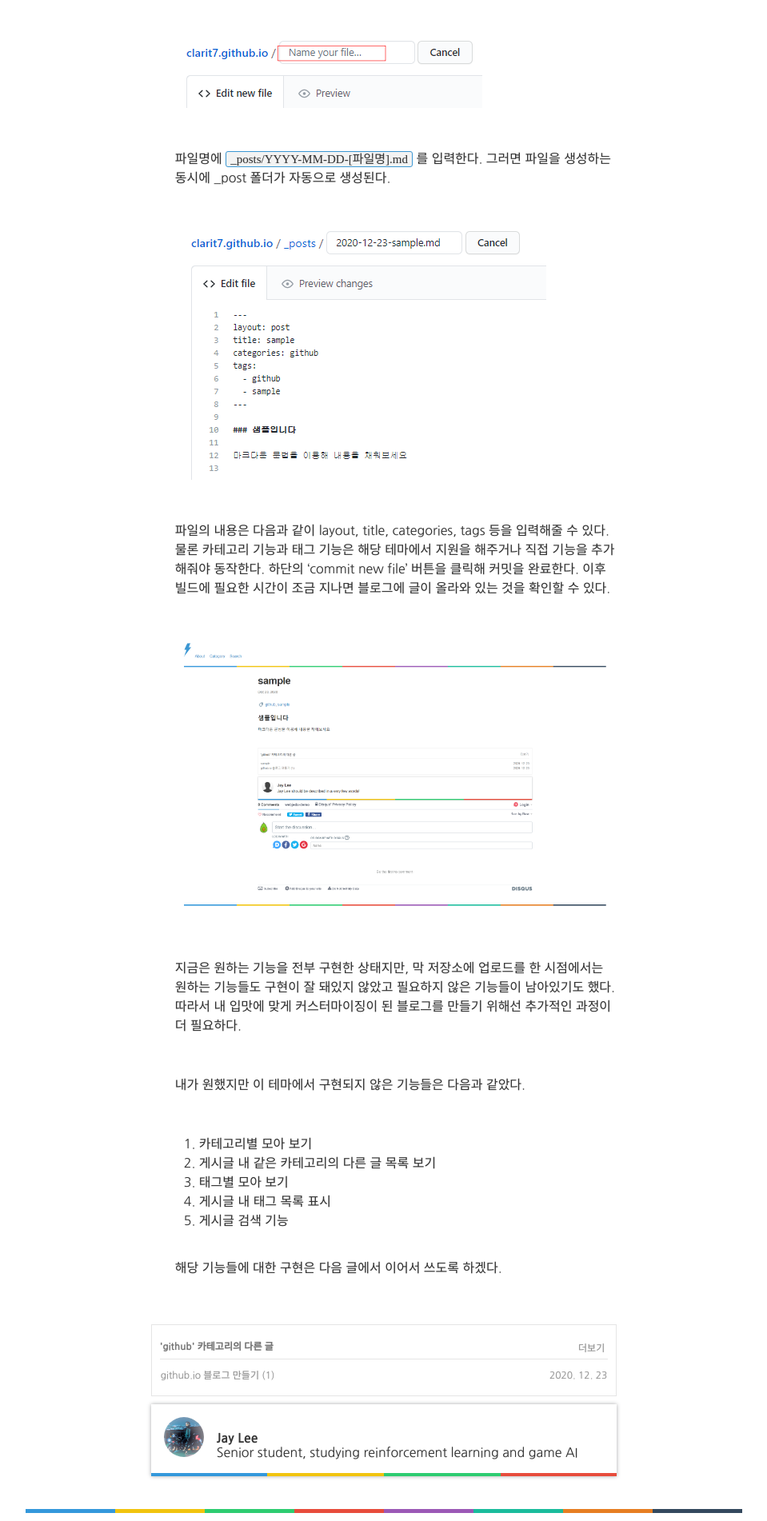
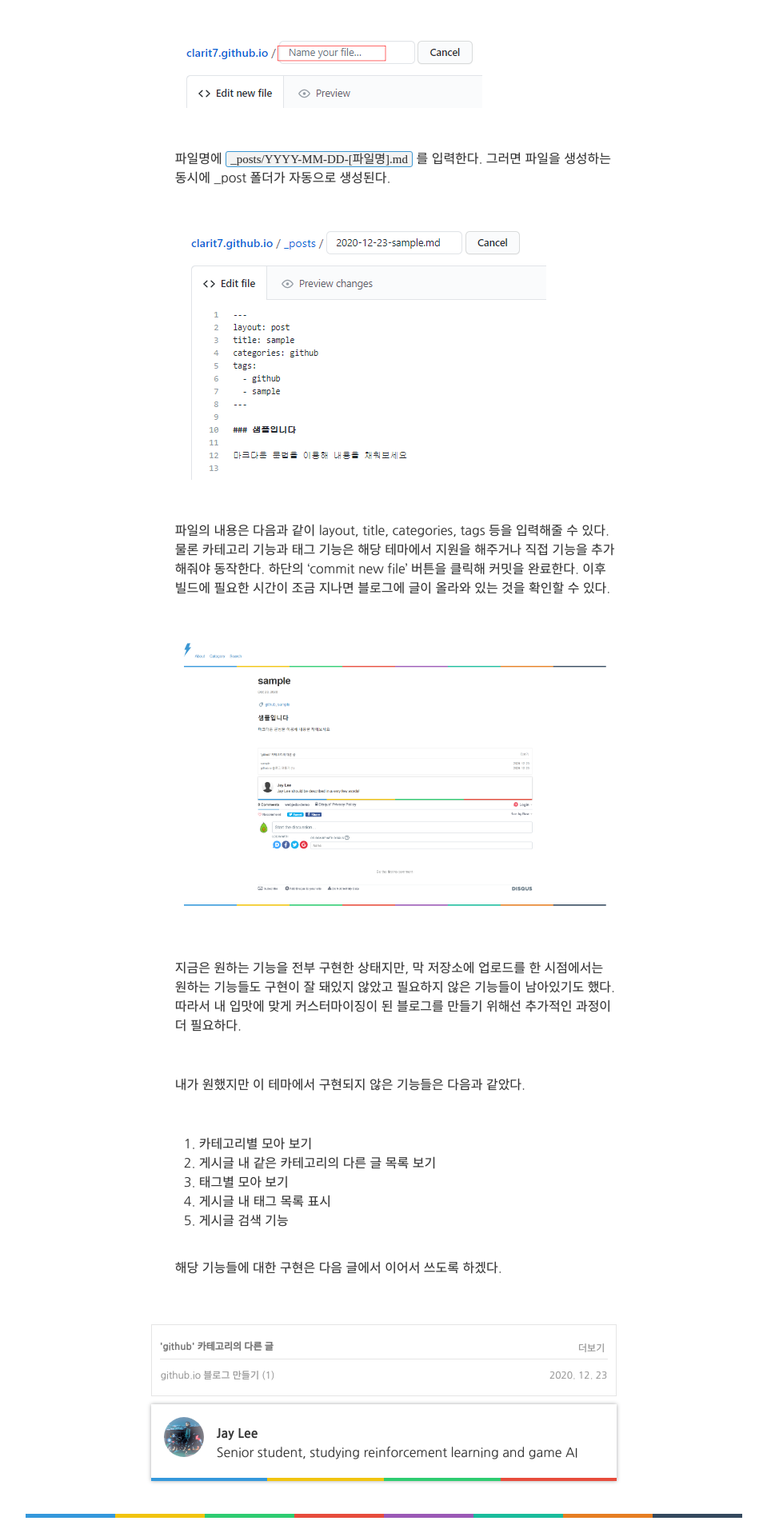
Before and after one commit to Clarit7/clarit7.github.io, a Jekyll site: the page built from _posts/2020-12-23-githubio.md, in a window 1280 px wide. Shown: the part 4253-6155 px from the top of the page at 80% size, without its empty margins (160-1119 px from the left). Built offline with Jekyll 4.4.1, drawn with Linux system fonts in a browser that asks for light colours; some web fonts are replaced; comment, search, counter and statistics services are not loaded.

Commit message:
Update _layout.scss

```diff
--- a/_sass/_layout.scss
+++ b/_sass/_layout.scss
@@ -283,7 +283,7 @@ background-color: #34495e;
 
 }
 .author-about p, .author-about h4 {
-    margin: 0;
+    margin: 0 0 6px;
     padding:0;
 }
 
```
